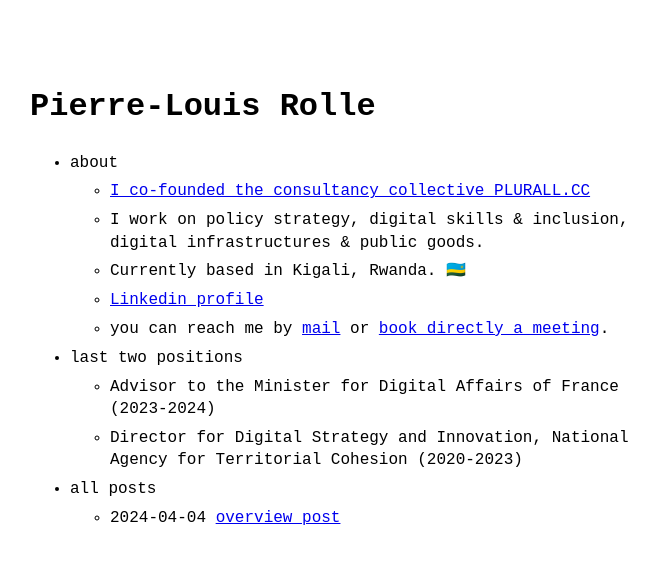
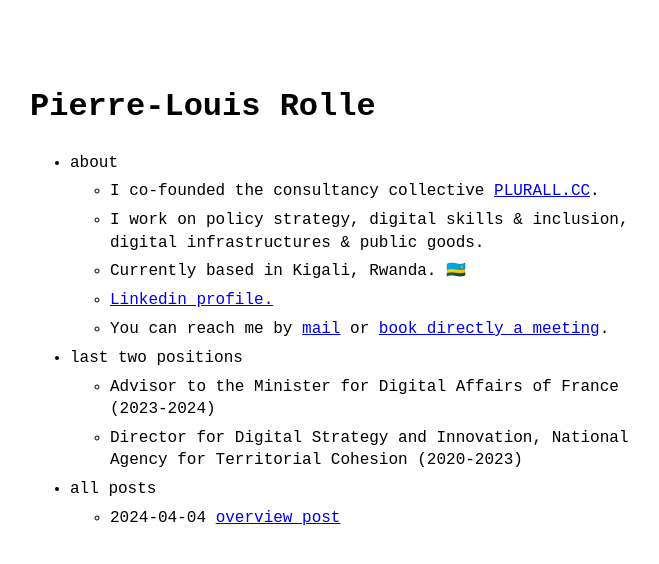
Before and after one commit to PLrolle/plrolle.github.io, a Jekyll site: the page built from index.md, in a window 1280 px wide. Shown: the top 564 px of the page, without its empty margins (290-949 px from the left). Built offline with Jekyll 4.4.1, drawn with Linux system fonts in a browser that asks for light colours; part of the change alters nothing that is shown.

```diff
--- a/_data/menu.yml
+++ b/_data/menu.yml
@@ -4,13 +4,12 @@
 entries:
   - title: about
     entries:
-      - title: I co-founded the consultancy collective PLURALL.CC
-        url: https://www.plurall.cc
+      - title: I co-founded the consultancy collective <a href='https://www.plurall.cc'>PLURALL.CC</a>.
       - title: I work on policy strategy, digital skills & inclusion, digital infrastructures & public goods.
       - title: Currently based in Kigali, Rwanda. <span class="ioda">🇷🇼</span>
-      - title: Linkedin profile
+      - title: Linkedin profile.
         url: https://www.linkedin.com/in/pierrelouisrolle/?locale=en_US
-      - title: "you can reach me by <a href='mailto:plrolle@pm.me'>mail</a> or <a href='https://cal.com/prolle/30min'>book directly a meeting</a>."
+      - title: "You can reach me by <a href='mailto:plrolle@pm.me'>mail</a> or <a href='https://cal.com/prolle/30min'>book directly a meeting</a>."
 
   - title: last two positions
     entries:
```
